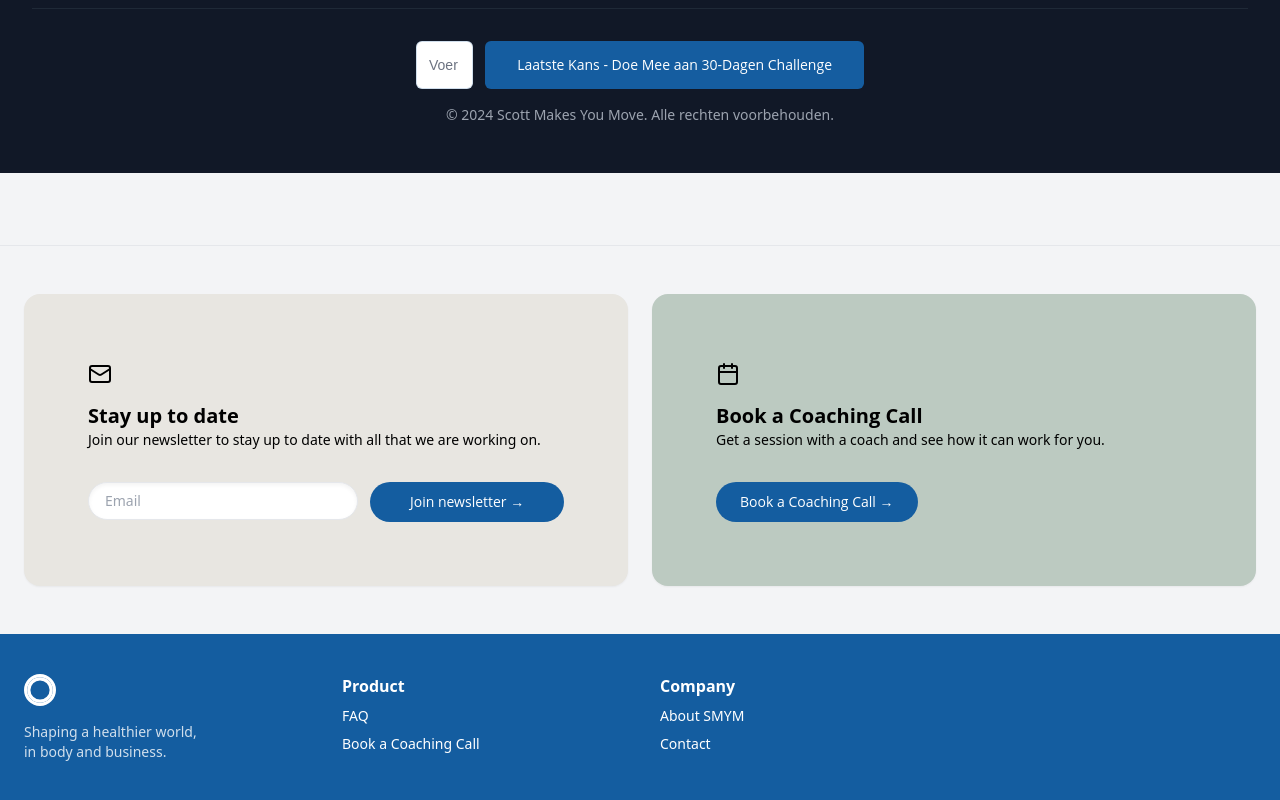
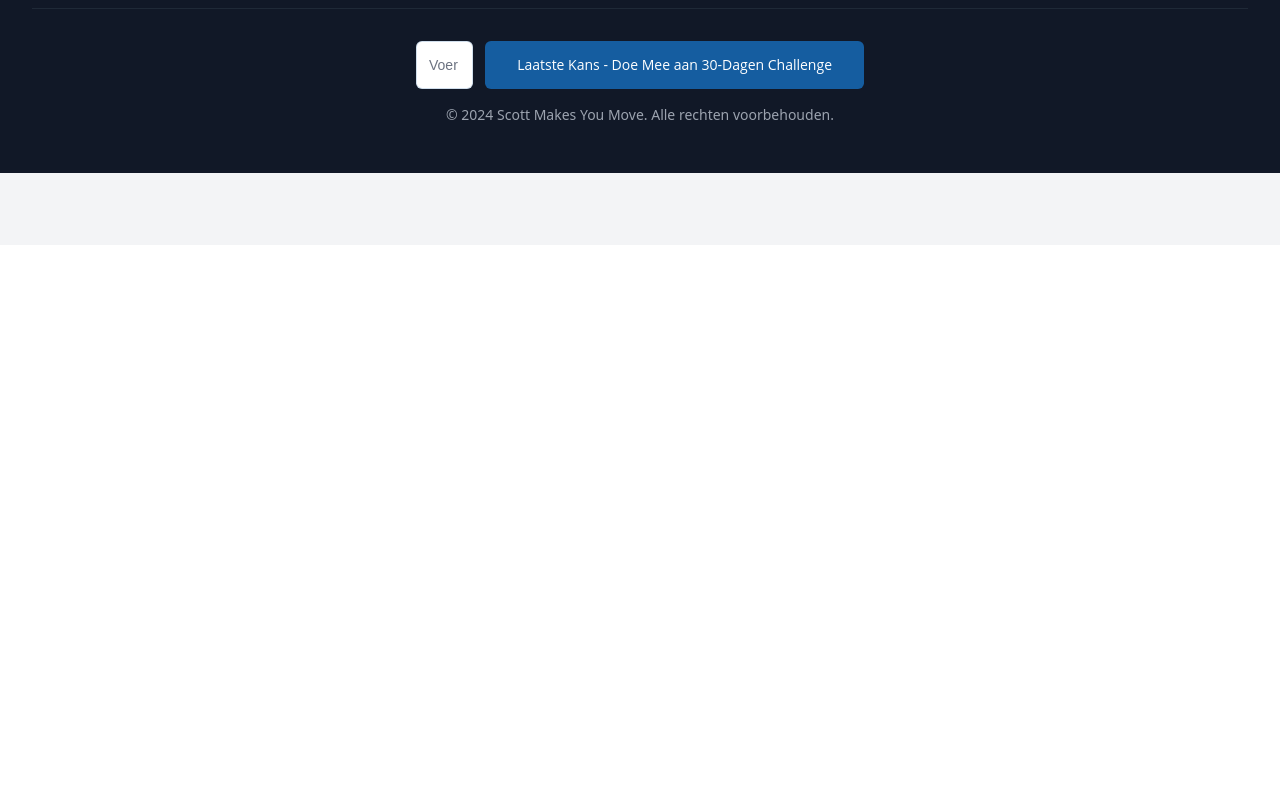
Before and after one commit to Scott-Makes-You-Move/frontend, a Next.js app: page /pilot-challenge in a window 1280 px wide. Shown: the part 4235-5035 px from the top of the page. After the commit the page ends 4480 px from the top, so only its background shows below. Built offline with nearby package versions, Linux system fonts and the light colour scheme; no server answers.

Commit message:
:art: Feat: dynamic check for rendering footer

```diff
--- a/src/app/layout.tsx
+++ b/src/app/layout.tsx
@@ -2,6 +2,7 @@
 
 import './globals.css';
 import React, { useEffect, useRef, useState } from 'react';
+import { usePathname } from 'next/navigation';
 import Navbar, { NavbarHandle } from '@/components/Navbar';
 import Footer from '@/components/Footer';
 import { Providers } from './Providers';
@@ -11,6 +12,7 @@ import ChatWidget from '@/components/ChatWidget';
 export default function RootLayout({ children }: { children: React.ReactNode }) {
   const navbarRef = useRef<NavbarHandle>(null);
   const [navHeight, setNavHeight] = useState(80);
+  const pathname = usePathname();
 
   useEffect(() => {
     const handleResize = () => {
@@ -37,7 +39,7 @@ export default function RootLayout({ children }: { children: React.ReactNode })
               {children}
               <ChatWidget />
             </main>
-            <Footer />
+            {pathname !== '/pilot-challenge' && <Footer />}
           </SessionGuard>
         </Providers>
       </body>
```
